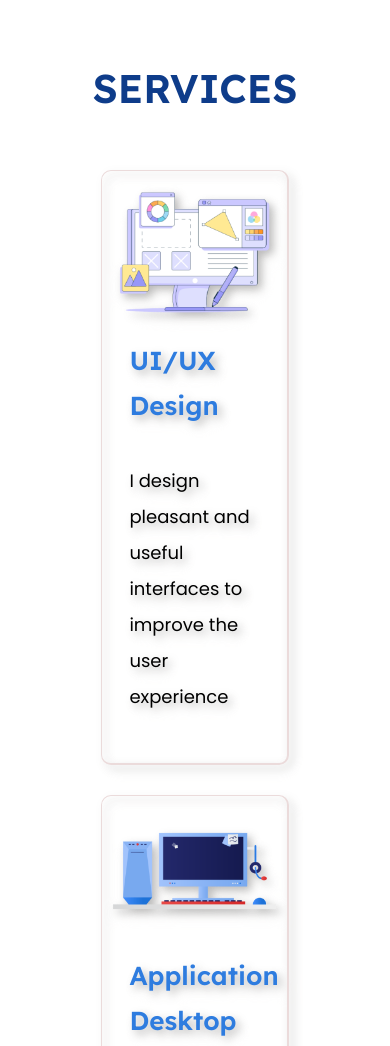
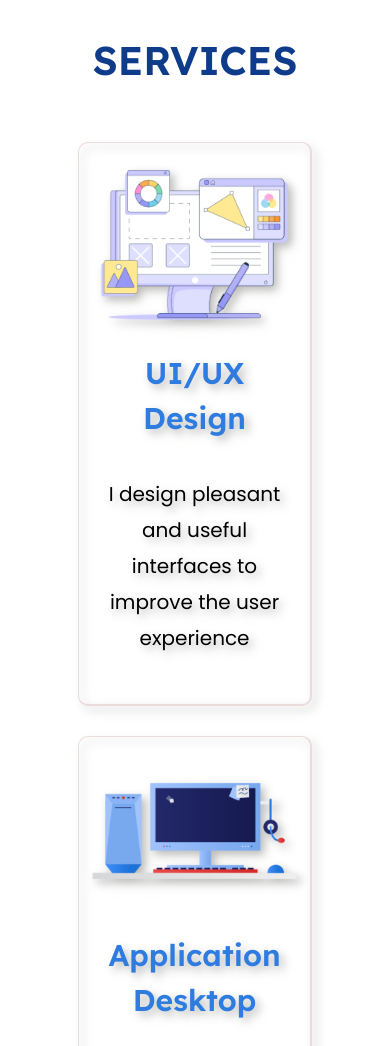
Before and after one commit to PoladEziz/Task-9, a plain HTML site: page page 5/index.html in a window 390 px wide. Shown: the top 1046 px of the page. Drawn offline with Linux system fonts and the light colour scheme.

Commit message:
Solve problems

```diff
--- a/page 5/index.css
+++ b/page 5/index.css
@@ -46,6 +46,7 @@ img {
 }
 
 h2 {
+    text-align: center;
     margin-bottom: 35px;
     color: #2E7CDF;
 
@@ -61,6 +62,7 @@ h2 {
 }
 
 p {
+    text-align: center;
     font-family: 'Poppins';
     font-style: normal;
     font-weight: 400;
@@ -81,6 +83,10 @@ p {
 
 @media only screen and (max-width: 768px) {
 
+    .main{
+        padding: 35px 0 35px 0;
+    }
+
     ul{
         flex-direction: column;
         align-items: center;
@@ -89,13 +95,14 @@ p {
 
     ul li{
         width: 60%;
+
     }
 
     p{
-        font-size: 18px;
+        font-size: 20px;
     }
 
     h2{
-        font-size: 26px;
+        font-size: 30px;
     }
 }
```
